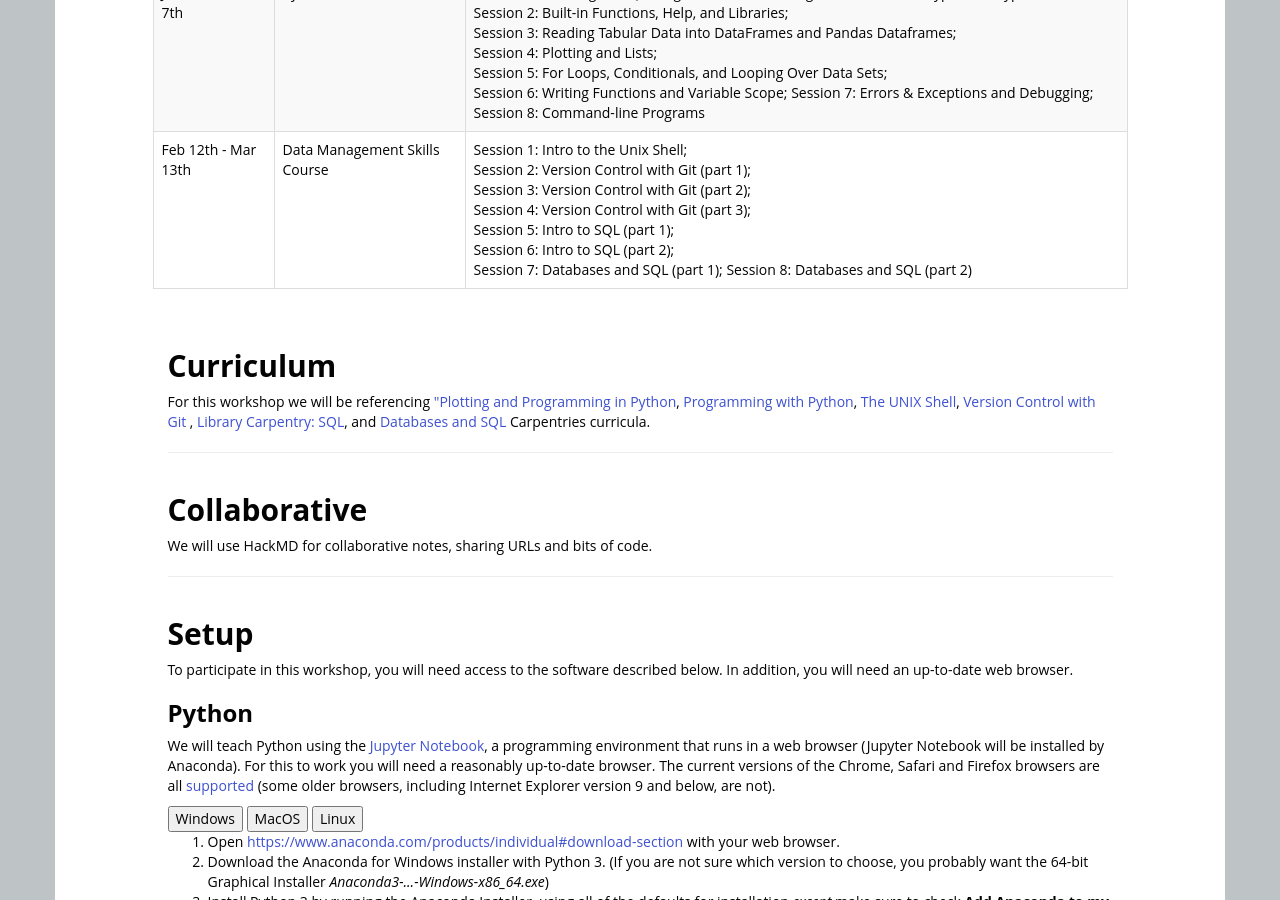
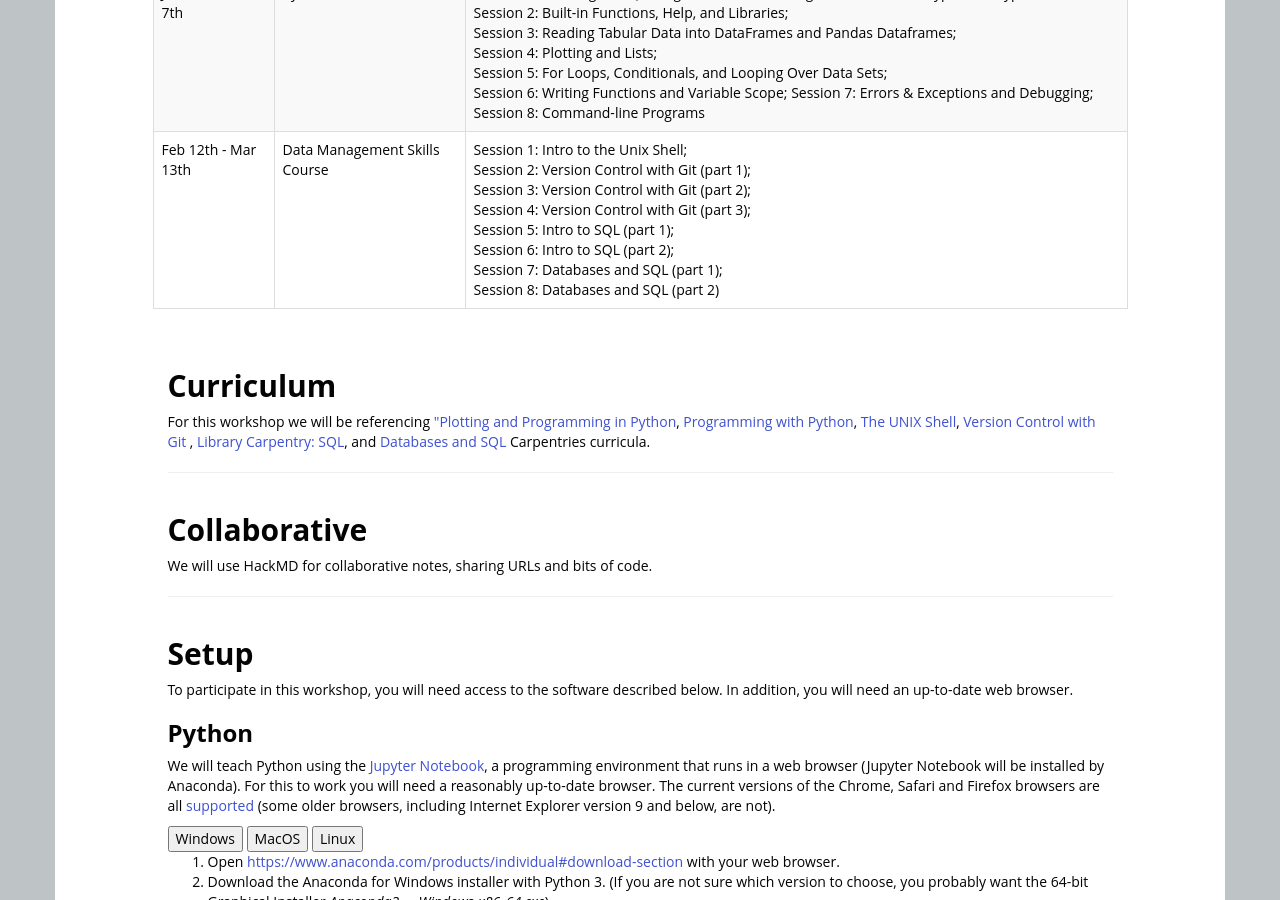
Before and after one commit to ucsdlib/WIN2024-GPS-Skills-Courses, a Jekyll site: the page built from index.html, in a window 1280 px wide and 900 px high, scrolled down 1114 px. Built offline with Jekyll 4.4.1, drawn with Linux system fonts in a browser that asks for light colours; nearby versions of some CDN libraries; library files that are not in the unit come from our copies.

```diff
--- a/index.html
+++ b/index.html
@@ -149,7 +149,7 @@ contact: "research-it@ucsd.edu"    # contact email address for workshop organize
      <thead><tr> <th><strong>Dates</strong></th> <th><strong>Course</strong></th> <th><strong>Syllabus</strong></th> </tr></thead>
      <tbody>
       <tr><td>Jan 8th - Feb 7th</td><td> Python Skills Course </td><td> Session 1: Running and Quitting, Variables and Assignment, and Data Types and Type Conversion; <br>Session 2: Built-in Functions, Help, and Libraries; <br>Session 3: Reading Tabular Data into DataFrames and Pandas Dataframes; <br> Session 4: Plotting and Lists; <br>Session 5: For Loops, Conditionals, and Looping Over Data Sets; <br> Session 6: Writing Functions and Variable Scope; Session 7: Errors & Exceptions and Debugging; Session 8: Command-line Programs</td></tr>
-      <tr><td>Feb 12th - Mar 13th</td><td> Data Management Skills Course</td><td> Session 1: Intro to the Unix Shell; <br> Session 2: Version Control with Git (part 1); <br> Session 3: Version Control with Git (part 2); <br> Session 4: Version Control with Git (part 3); <br> Session 5: Intro to SQL (part 1); <br> Session 6: Intro to SQL (part 2); <br> Session 7: Databases and SQL (part 1); Session 8: Databases and SQL (part 2)</td></tr>
+      <tr><td>Feb 12th - Mar 13th</td><td> Data Management Skills Course</td><td> Session 1: Intro to the Unix Shell; <br> Session 2: Version Control with Git (part 1); <br> Session 3: Version Control with Git (part 2); <br> Session 4: Version Control with Git (part 3); <br> Session 5: Intro to SQL (part 1); <br> Session 6: Intro to SQL (part 2); <br> Session 7: Databases and SQL (part 1); <br>Session 8: Databases and SQL (part 2)</td></tr>
       </tbody></table>
   </div>
 </div>
```
